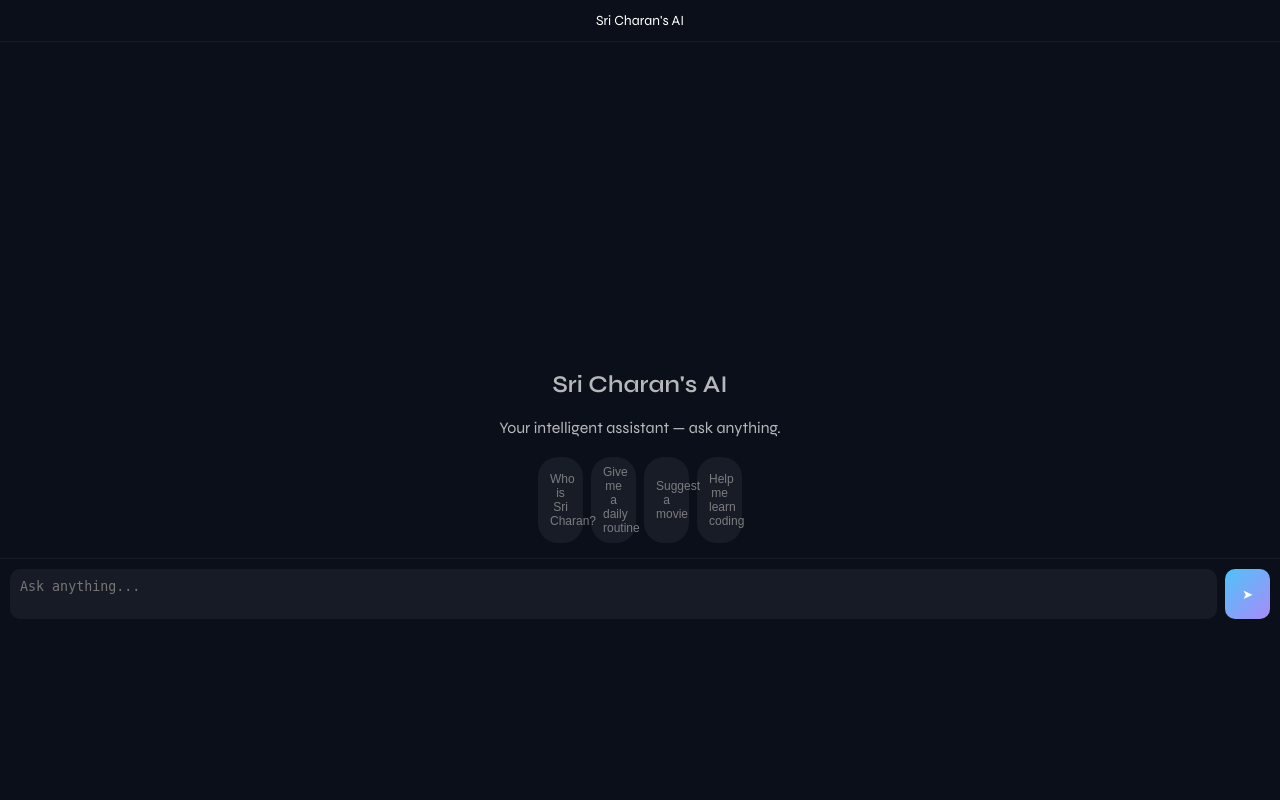
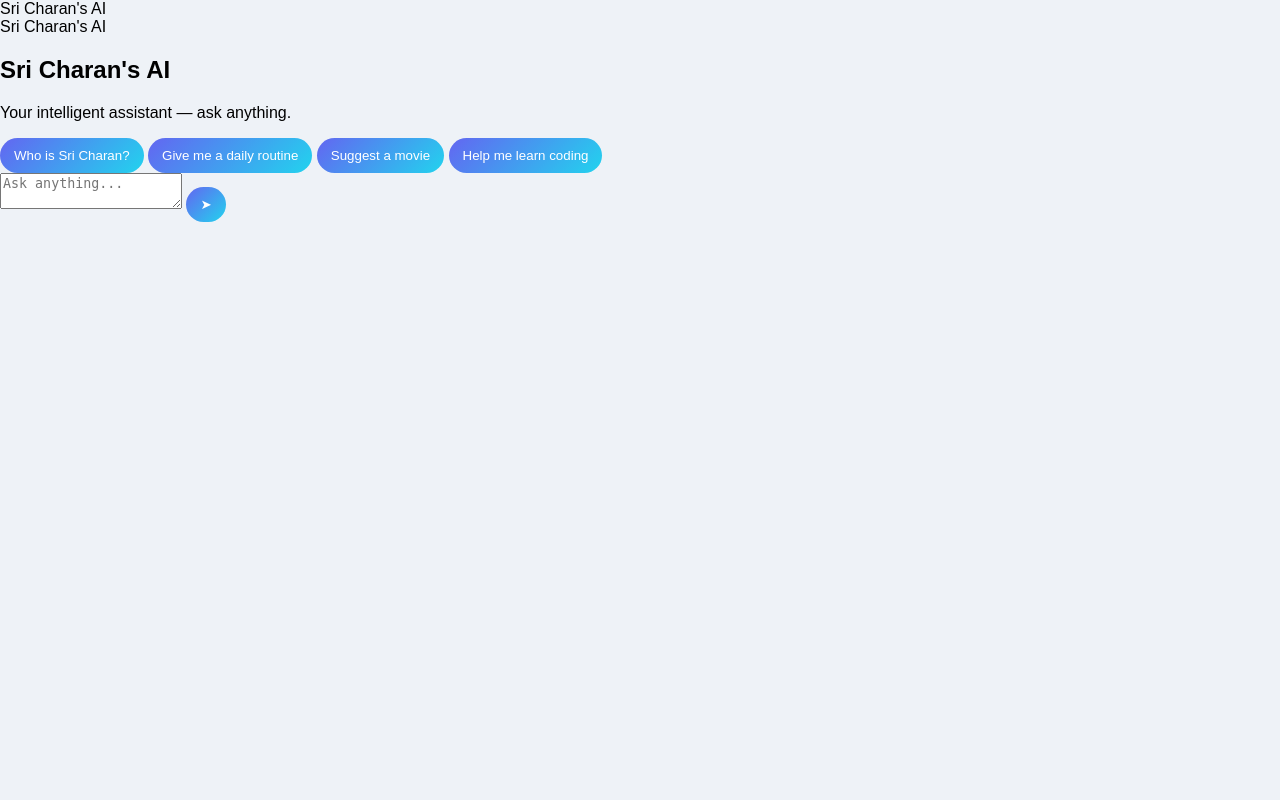
Before and after one commit to charan6401-rgb/Chatbo, a Flask app: page / in a window 1280 px wide. Run offline with Flask 3, Linux system fonts and the light colour scheme.

Commit message:
Refactor CSS styles for improved layout and design

```diff
--- a/static/style.css
+++ b/static/style.css
@@ -1,141 +1,109 @@
 body {
   margin: 0;
-  font-family: 'Syne', sans-serif;
-  background: #0b0f1a;
-  color: white;
+  font-family: 'Poppins', sans-serif;
+  background: #eef2f7;
 }
 
-/* SPLASH */
-#splash {
-  position: fixed;
-  inset: 0;
-  background: #0b0f1a;
-  display: flex;
-  justify-content: center;
-  align-items: center;
-  z-index: 9999;
-  animation: fadeOut 1s ease 2s forwards;
-}
-
-#splash .logo {
-  font-family: 'Orbitron';
-  font-size: 22px;
-  background: linear-gradient(135deg,#4fc3f7,#a78bfa);
-  -webkit-background-clip: text;
-  -webkit-text-fill-color: transparent;
-  animation: zoom 1.2s ease;
-}
-
-@keyframes zoom {
-  from { transform: scale(0.7); opacity: 0; }
-  to { transform: scale(1); opacity: 1; }
-}
-
-@keyframes fadeOut {
-  to { opacity: 0; visibility: hidden; }
-}
-
-/* LAYOUT */
-.app {
-  height: 100dvh;
+.container {
+  max-width: 500px;
+  margin: auto;
+  height: 100vh;
   display: flex;
   flex-direction: column;
 }
 
-/* HEADER */
-.topbar {
-  text-align: center;
-  padding: 12px;
-  font-size: 14px;
-  border-bottom: 1px solid rgba(255,255,255,0.05);
+/* TOP LINKS */
+.top-links {
+  display: flex;
+  gap: 10px;
+  padding: 10px;
+  flex-wrap: wrap;
+}
+
+.top-links a {
+  background: linear-gradient(135deg,#6366f1,#22d3ee);
+  padding: 8px 14px;
+  border-radius: 20px;
+  color: white;
+  text-decoration: none;
+  font-size: 12px;
+}
+
+/* CHIPS */
+.chips {
+  display: flex;
+  gap: 10px;
+  padding: 10px;
+  flex-wrap: wrap;
+}
+
+.chips button {
+  border: 2px solid #60a5fa;
+  background: transparent;
+  padding: 6px 12px;
+  border-radius: 20px;
+  color: #2563eb;
 }
 
 /* CHAT */
-.messages {
+#chat {
   flex: 1;
   overflow-y: auto;
+  padding: 10px;
+}
+
+/* WELCOME CARD */
+.welcome-card {
+  background: white;
   padding: 15px;
+  border-radius: 12px;
+  text-align: center;
+  color: #444;
 }
 
 /* MESSAGE */
 .msg {
   display: flex;
-  margin-bottom: 12px;
+  margin: 10px 0;
 }
 
 .msg.user { justify-content: flex-end; }
-.msg.ai { justify-content: flex-start; }
+.msg.bot { justify-content: flex-start; }
 
 .bubble {
-  padding: 12px 14px;
-  border-radius: 14px;
-  max-width: 80%;
-  font-size: 14px;
+  padding: 10px;
+  border-radius: 12px;
+  max-width: 70%;
 }
 
 .user .bubble {
-  background: linear-gradient(135deg, #2563eb, #7c3aed);
+  background: linear-gradient(135deg,#6366f1,#22d3ee);
+  color: white;
 }
 
-.ai .bubble {
-  background: rgba(255,255,255,0.05);
+.bot .bubble {
+  background: white;
 }
 
 /* INPUT */
-.input-box {
+.input-area {
   display: flex;
+  padding: 10px;
   gap: 8px;
-  padding: 10px;
-  border-top: 1px solid rgba(255,255,255,0.05);
+  background: white;
 }
 
-textarea {
+input {
   flex: 1;
-  resize: none;
-  border: none;
-  border-radius: 10px;
   padding: 10px;
-  background: rgba(255,255,255,0.05);
-  color: white;
+  border-radius: 20px;
+  border: 1px solid #ccc;
 }
 
 button {
-  width: 45px;
   border: none;
-  border-radius: 10px;
-  background: linear-gradient(135deg, #4fc3f7, #a78bfa);
+  background: linear-gradient(135deg,#6366f1,#22d3ee);
   color: white;
-}
-
-/* EMPTY */
-.empty {
-  text-align: center;
-  margin-top: 25%;
-  opacity: 0.7;
-}
-
-/* SUGGESTIONS */
-.suggestions {
-  display: flex;
-  flex-wrap: wrap;
-  gap: 8px;
-  justify-content: center;
-  margin-top: 20px;
-}
-
-.suggestions button {
-  padding: 8px 12px;
   border-radius: 20px;
-  border: none;
-  background: rgba(255,255,255,0.08);
-  color: #aaa;
-  font-size: 12px;
-}
-
-/* MOBILE */
-@media (max-width: 600px) {
-  .bubble {
-    max-width: 90%;
-    font-size: 13px;
+  padding: 10px 14px;
   }
-}
```
